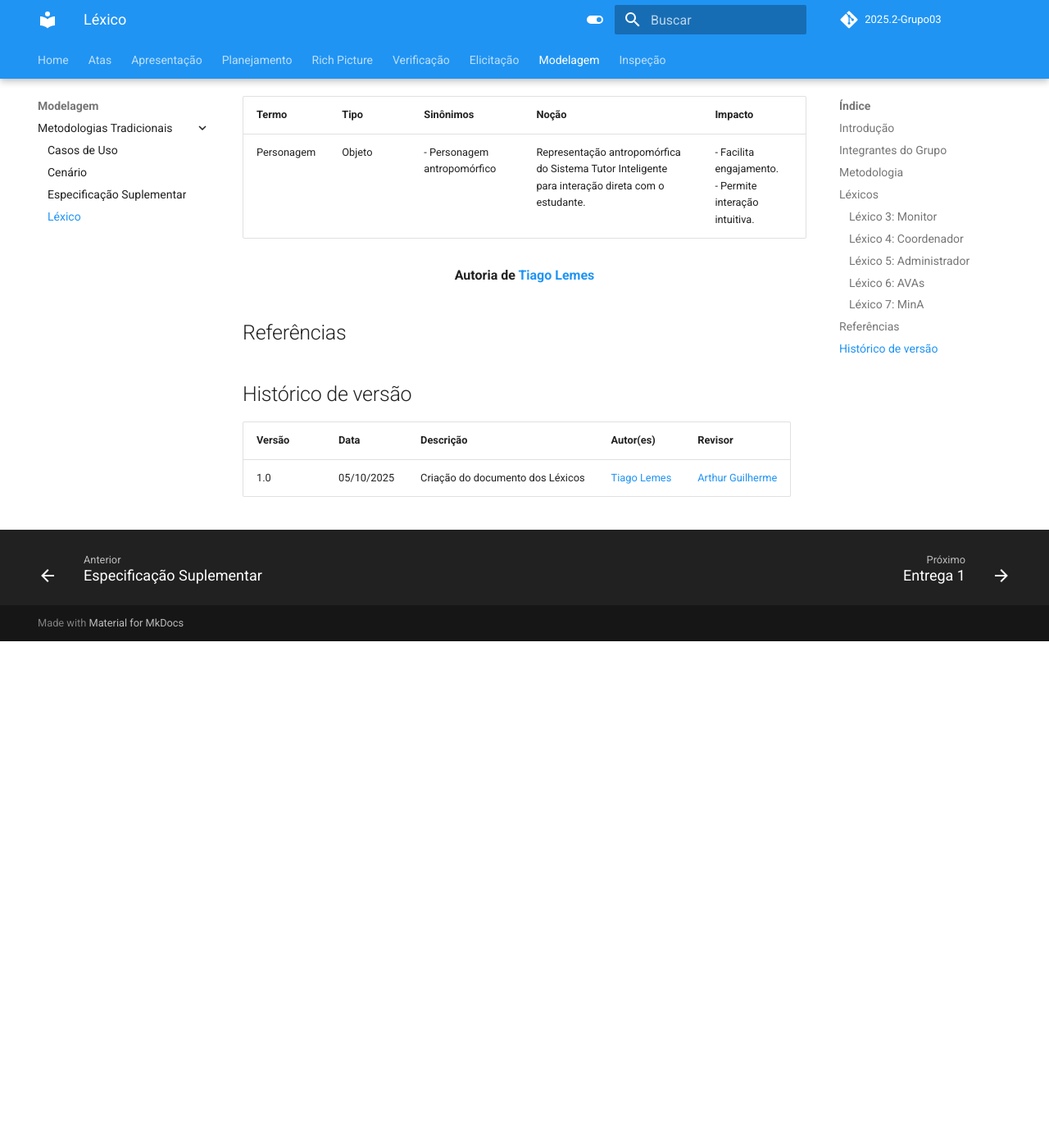
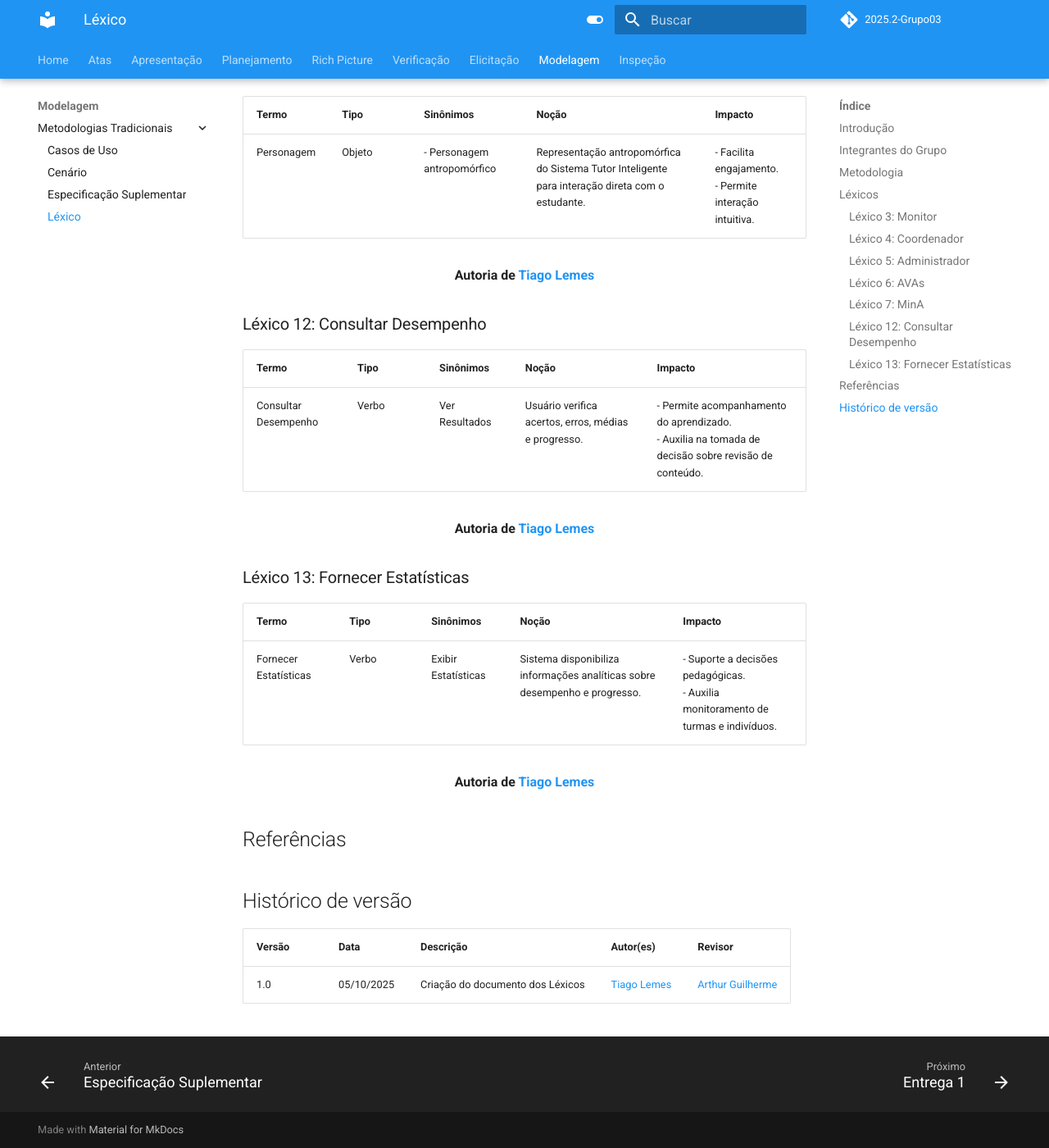
Before and after one commit to Requisitos-de-Software/2025.2-Grupo03, an MkDocs documentation site: the page built from docs/Modelagem/lexico.md, in a window 1280 px wide and 1400 px high, scrolled down 2384 px. Shown: the whole window at 82% size. Built offline with MkDocs 1.6.1 and Material for MkDocs 9.7.7, drawn with Linux system fonts in a browser that asks for light colours; comment, search, counter and statistics services are not loaded; before the commit the page ends 3166 px from its top, so only the background shows below that.

Commit message:
Update lexico.md

```diff
--- a/docs/Modelagem/lexico.md
+++ b/docs/Modelagem/lexico.md
@@ -58,6 +58,21 @@ A Tabela 1 apresenta todos os integrantes da equipe que participaram da constru
 
 <div align="center"><strong>Autoria de <a href="https://github.com/TiagoTeixeira-2005">Tiago Lemes</a></strong></div>
 
+### Léxico 12: Consultar Desempenho
+| Termo | Tipo | Sinônimos | Noção | Impacto |
+|-------|------|-----------|-------|---------|
+| Consultar Desempenho | Verbo | Ver Resultados | Usuário verifica acertos, erros, médias e progresso. | - Permite acompanhamento do aprendizado.<br>- Auxilia na tomada de decisão sobre revisão de conteúdo. |
+
+<div align="center"><strong>Autoria de <a href="https://github.com/TiagoTeixeira-2005">Tiago Lemes</a></strong></div>
+
+### Léxico 13: Fornecer Estatísticas
+| Termo | Tipo | Sinônimos | Noção | Impacto |
+|-------|------|-----------|-------|---------|
+| Fornecer Estatísticas| Verbo | Exibir Estatísticas | Sistema disponibiliza informações analíticas sobre desempenho e progresso. | - Suporte a decisões pedagógicas.<br>- Auxilia monitoramento de turmas e indivíduos. |
+
+<div align="center"><strong>Autoria de <a href="https://github.com/TiagoTeixeira-2005">Tiago Lemes</a></strong></div>
+
+
 
 ## Referências
 
```
